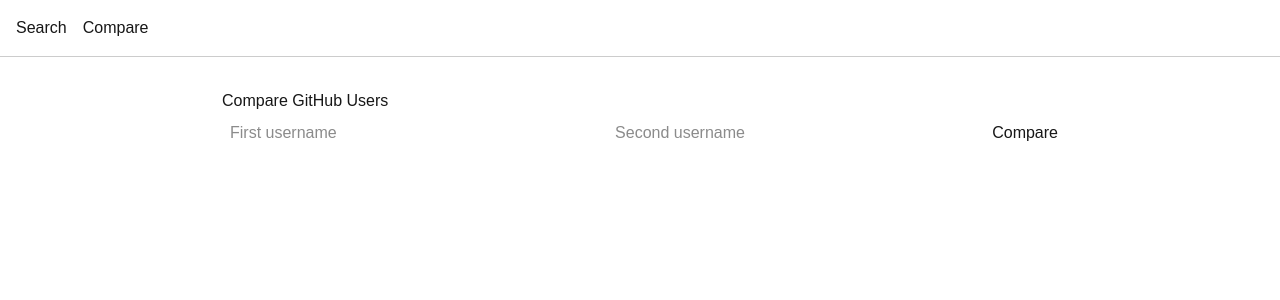
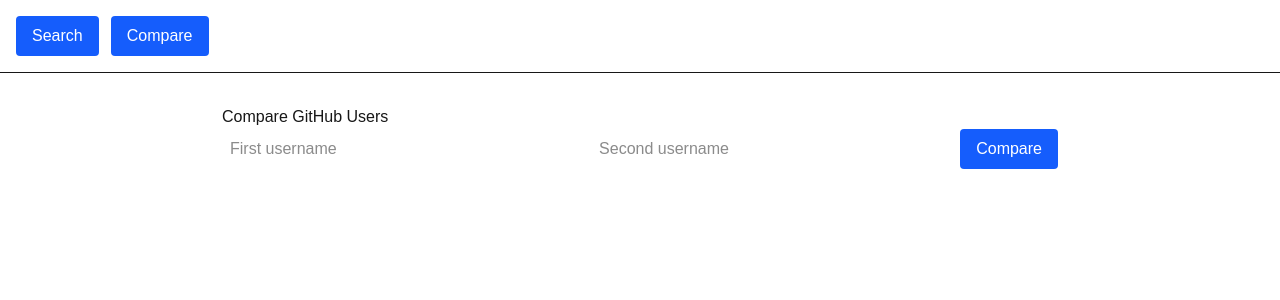
Before and after one commit to yaraalhussany/github-profile-explorer, a Next.js app: page /compare in a window 1280 px wide. Shown: the top 300 px of the page. Built offline with nearby package versions, Linux system fonts and the light colour scheme.

Commit message:
describe what changed

```diff
--- a/app/compare/page.tsx
+++ b/app/compare/page.tsx
@@ -95,7 +95,9 @@
           placeholder="Second username"
           style={{ flex: 1, padding: '0.5rem' }}
         />
-        <button onClick={Compare} disabled={loading}>
+        <button onClick={Compare} disabled={loading}
+        className="px-4 py-2 bg-blue-600 text-white rounded hover:bg-blue-700 disabled:opacity-50"
+        >
           {loading ? 'Comparing...' : 'Compare'}
         </button>
       </div>
@@ -114,7 +116,9 @@
       placeholder="Ask about the 2 users in comparison"
       style={{ width: '100%', padding: '0.5rem' }}
     />
-    <button onClick={AiCompare} disabled={summarizing} style={{ marginTop: '0.5rem' }}>
+    <button onClick={AiCompare} disabled={summarizing} style={{ marginTop: '0.5rem' }}
+    className="px-4 py-2 bg-blue-600 text-white rounded hover:bg-blue-700 disabled:opacity-50"
+    >
       {summarizing ? 'Comparing with Groq..' : 'Ask Groq'}
     </button>
     {summary && <p style={{ marginTop: '0.5rem', fontStyle: 'italic' }}>{summary}</p>}
--- a/app/layout.tsx
+++ b/app/layout.tsx
@@ -28,12 +28,12 @@
       className={`${geistSans.variable} ${geistMono.variable} h-full antialiased`}
     >
       <body>
-        <nav style={{ padding: '1rem', borderBottom: '1px solid #ccc', display: 'flex', gap: '1rem' }}>
-          <a href="/">Search</a>
-          <a href="/compare">Compare</a>
-        </nav>
-        {children}
-      </body>
+  <nav className="p-4 border-b flex gap-3">
+    <a href="/" className="px-4 py-2 bg-blue-600 text-white rounded hover:bg-blue-700 disabled:opacity-50">Search</a>
+    <a href="/compare" className="px-4 py-2 bg-blue-600 text-white rounded hover:bg-blue-700 disabled:opacity-50">Compare</a>
+  </nav>
+  {children}
+</body>
     </html>
   );
 }
```
